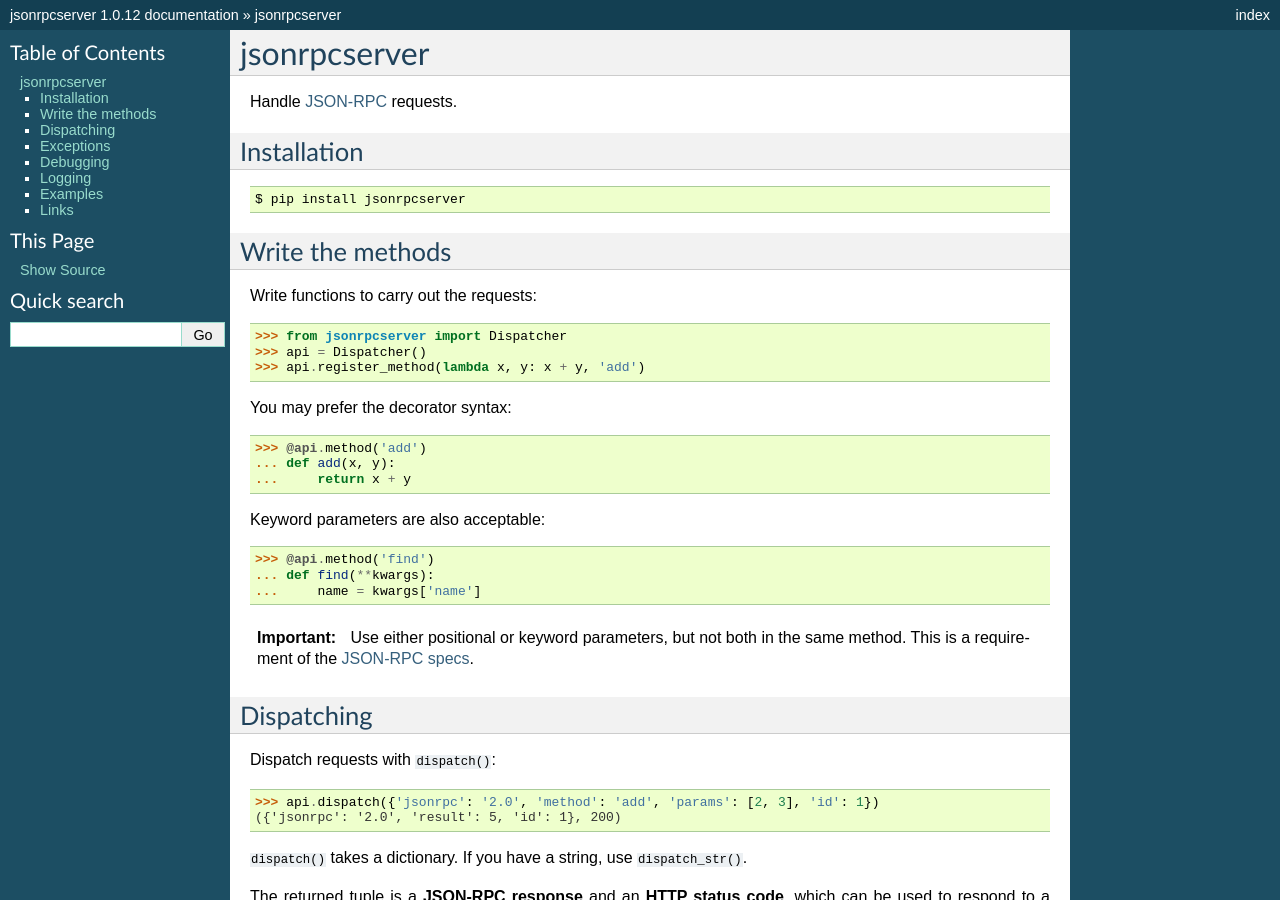
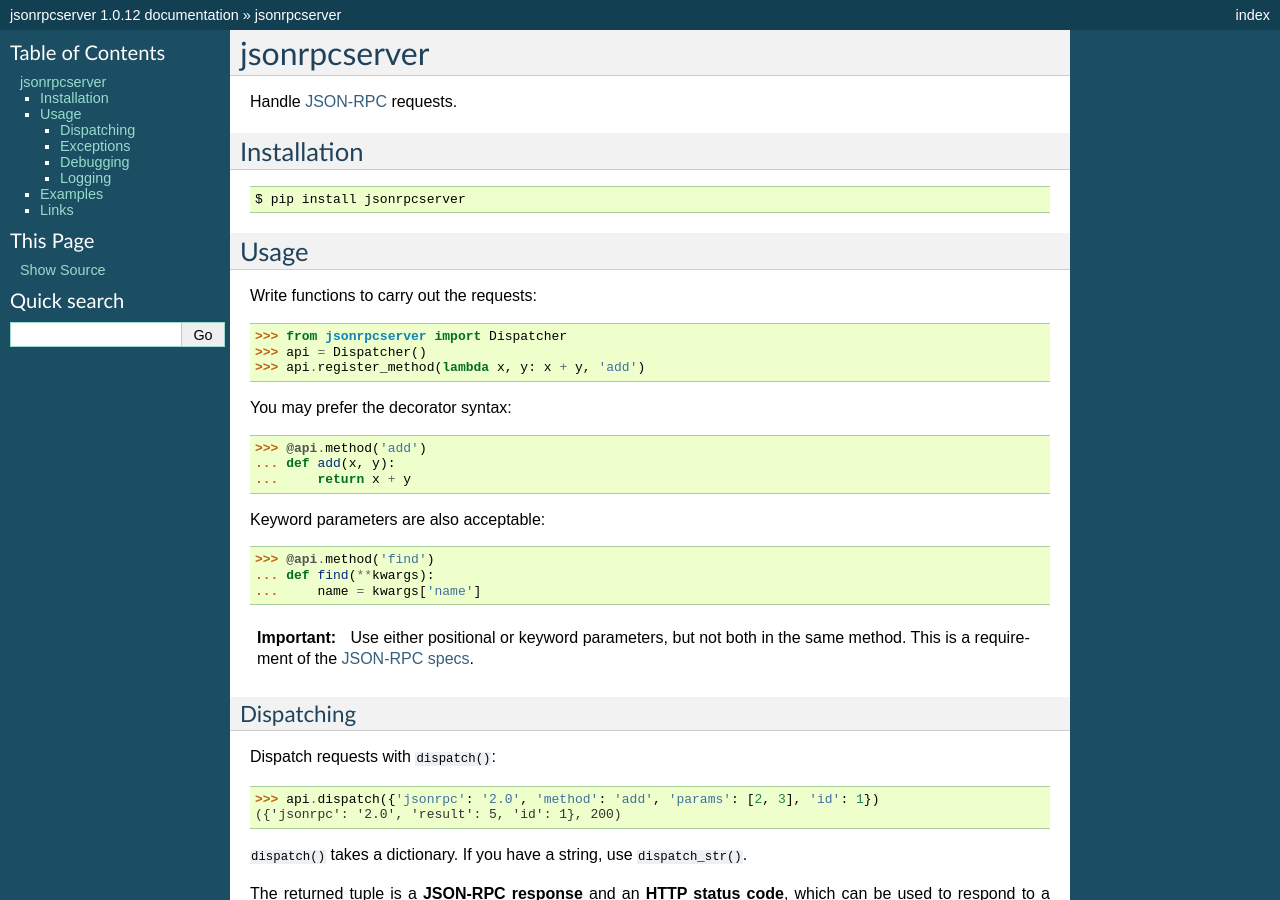
Before and after one commit to explodinglabs/jsonrpcserver, a Sphinx documentation site: the page built from doc/index.rst, in a window 1280 px wide and 900 px high. Built offline with Sphinx 7.4.7, drawn with Linux system fonts in a browser that asks for light colours.

Commit message:
Documentation

```diff
--- a/doc/index.rst
+++ b/doc/index.rst
@@ -10,8 +10,8 @@ Installation
 
     $ pip install jsonrpcserver
 
-Write the methods
-=================
+Usage
+=====
 
 Write functions to carry out the requests::
 
@@ -38,7 +38,7 @@ Keyword parameters are also acceptable::
     <http://www.jsonrpc.org/specification#parameter_structures>`_.
 
 Dispatching
-===========
+-----------
 
 Dispatch requests with ``dispatch()``::
 
@@ -51,7 +51,7 @@ The returned tuple is a **JSON-RPC response** and an **HTTP status code**, which
 can be used to respond to a client.
 
 Exceptions
-==========
+----------
 
 On receiving invalid arguments, raise ``InvalidParams``::
 
@@ -90,7 +90,7 @@ The library will take care of it, returning:
     ({"jsonrpc": "2.0", "error": {"code": -32000, "message": "Server error"}, "id": 1}, 500)
 
 Debugging
-=========
+---------
 
 In the above exceptions, potentially sensitive information is included when
 raising the exception which can help with debugging. This information is not
@@ -102,7 +102,7 @@ property, like::
     ({"jsonrpc": "2.0", "error": {"code": -32000, "message": "Server error", "data": "Column 'id' does not exist"}, "id": 1}, 500)
 
 Logging
-=======
+-------
 
 To see the JSON messages being passed back and forth, set the log level to
 INFO::
```
